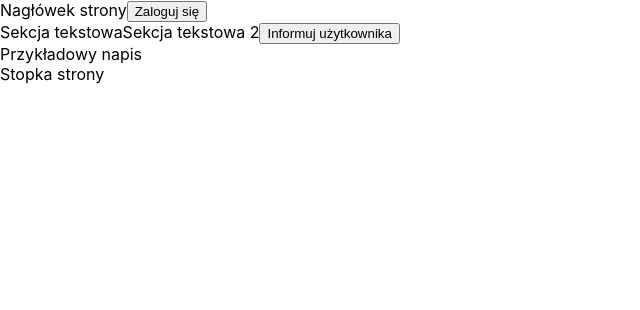
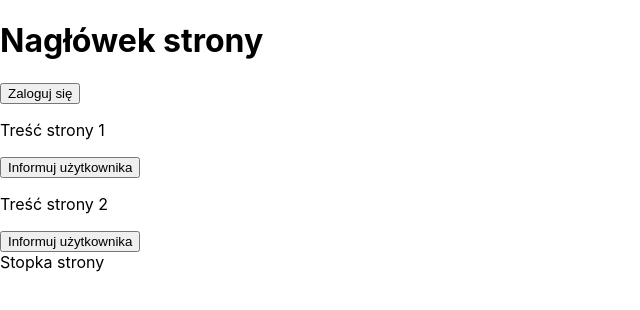
Before and after one commit to KajBialas/stacja-it-react-workshop, a React (Create React App) app: page / in a window 1280 px wide. Shown: the top 310 px of the page, without its empty margins (0-640 px from the left). Built offline with nearby package versions, Linux system fonts and the light colour scheme.

Commit message:
First changes issue6

```diff
--- a/src/App.js
+++ b/src/App.js
@@ -3,14 +3,20 @@ import Header from './Header';
 import Footer from './Footer';
 import TextSection from './TextSection';
 
-const TEXT = "Przykładowy napis";
+
+const TEXTS = {
+  TITLE: 'Nagłówek strony',
+  LOGIN_BUTTON_TEXT: 'Zaloguj się',
+  TEXT_SECTION1: 'Treść strony 1',
+  TEXT_SECTION2: 'Treść strony 2',
+};
 
 function App() {
   return (
     <>
-      <Header />
-      <TextSection />
-      {TEXT}
+      <Header title={TEXTS.TITLE} button={TEXTS.LOGIN_BUTTON_TEXT} />
+      <TextSection text1={TEXTS.TEXT_SECTION1}/>
+      <TextSection text1={TEXTS.TEXT_SECTION2}/>
       <Footer />
     </>
   );
--- a/src/Header.js
+++ b/src/Header.js
@@ -1,13 +1,14 @@
 import React from 'react';
 
-function Header() {
+function Header(props) {
   const handleLogButton = () => {
     console.log('Logowanie użytkownika');
   };
 
   return (
-    <header>Nagłówek strony
-      <button onClick={handleLogButton}>Zaloguj się</button>
+    <header>
+      <h1>{props.title}</h1>
+      <button onClick={handleLogButton}>{props.button}</button>
     </header>
   )
 }
--- a/src/TextSection.js
+++ b/src/TextSection.js
@@ -1,10 +1,7 @@
 import React, { Component } from 'react';
 
-const TEXT = "Sekcja tekstowa";
 
 class TextSection extends Component {
-  text2 = "Sekcja tekstowa 2";
-
   handleDisplay = () => {
     alert('Informacja dla użytkownika');
   };
@@ -13,8 +10,9 @@ class TextSection extends Component {
   render() {
     return (
       <div>
-        {TEXT}
-        {this.text2}
+        <p>
+          {this.props.text1}
+        </p>
         <button onClick={this.handleDisplay}>Informuj użytkownika</button>
       </div>
     )
```
